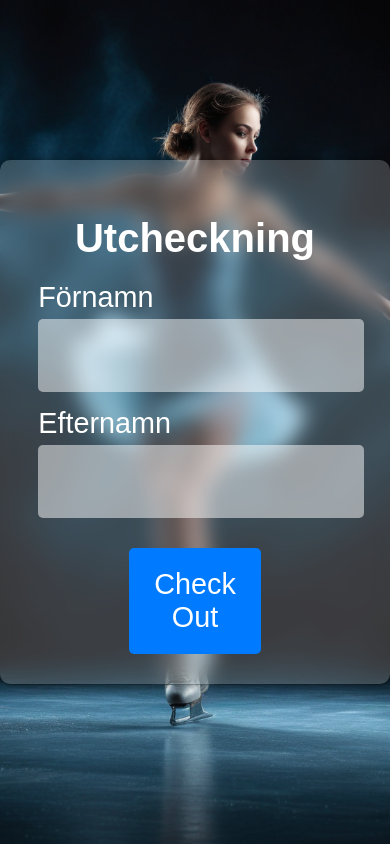
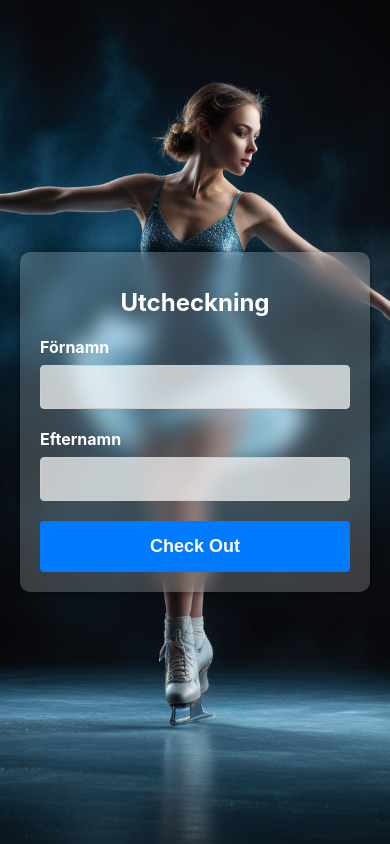
Before and after one commit to jockesv/iceskatecamp, a Flask app: page /check-out-form in a window 390 px wide. Run offline with Flask 3, Linux system fonts and the light colour scheme.

Commit message:
css optimized for smart phone

```diff
--- a/src/templates/check_out.html
+++ b/src/templates/check_out.html
@@ -2,8 +2,13 @@
 <html lang="en">
 <head>
     <meta charset="UTF-8">
+    <meta name="viewport" content="width=device-width, initial-scale=1, maximum-scale=1, user-scalable=no">
     <title>Utcheckning</title>
     <style>
+        * {
+            box-sizing: border-box;
+            -webkit-tap-highlight-color: transparent;
+        }
         body {
             background-image: url('{{ url_for('static', filename='ice_skater.png') }}');
             background-size: cover;
@@ -11,9 +16,10 @@
             display: flex;
             justify-content: center;
             align-items: center;
-            height: 100vh;
+            min-height: 100vh;
             margin: 0;
-            font-family: Arial, sans-serif;
+            padding: 20px;
+            font-family: -apple-system, BlinkMacSystemFont, 'Segoe UI', Roboto, Helvetica, Arial, sans-serif;
         }
         .container {
             background: rgba(255, 255, 255, 0.2);
@@ -21,80 +27,65 @@
             box-shadow: 0 0 10px rgba(0, 0, 0, 0.5);
             backdrop-filter: blur(10px);
             padding: 20px;
-            width: 90%;
-            max-width: 800px;
-            text-align: center;
-            display: flex;
-            flex-direction: column;
-            align-items: center;
+            width: 100%;
+            max-width: 400px;
         }
-        @media (max-width: 600px) {
-            .container {
-                width: 90%; /* Adjust the container width to 90% for smaller screens */
-                padding: 30px; /* Increase padding for better appearance */
-            }
-        }
-        .container h1 {
+        h1 {
             margin-bottom: 20px;
             color: #fff;
-            font-size: 2.5em; /* Increase the font size */
+            font-size: 24px;
+            text-align: center;
         }
         form {
             width: 100%;
-            display: flex;
-            flex-direction: column;
-            align-items: center;
         }
         .form-group {
-            width: 95%;
-            margin-bottom: 15px;
-            text-align: left;
+            margin-bottom: 20px;
         }
         .form-group label {
             display: block;
-            margin-bottom: 5px;
+            margin-bottom: 8px;
             color: #fff;
-            font-size: 1.8em; /* Increase the font size */
+            font-size: 16px;
+            font-weight: bold;
         }
         .form-group input {
             width: 100%;
-            padding-top: 20px;
-            padding-bottom: 20px;
-            padding-left: 10px;
-            border: none;
-            border-radius: 5px;
-            outline: none;
-            background: rgba(255, 255, 255, 0.5);
-            font-size: 1.8em; /* Increase the font size */
+            padding: 12px 15px;
+            border: 1px solid #ccc;
+            border-radius: 4px;
+            font-size: 16px;
+            appearance: none;
+            -webkit-appearance: none;
+            background: rgba(255, 255, 255, 0.7);
         }
         button {
-            padding: 20px;
+            width: 100%;
+            padding: 15px;
             border: none;
-            border-radius: 5px;
-            background-color: #007BFF;
+            border-radius: 4px;
+            background-color: #007AFF;
             color: #FFF;
+            font-size: 18px;
+            font-weight: bold;
             cursor: pointer;
-            width: 40%;
-            max-width: 600px; /* Ensure the button takes up 100% of the container */
-            margin-top: 15px; /* Add margin to separate from input fields */
-            font-size: 1.8em; /* Increase the font size */
+            transition: background-color 0.3s;
         }
-        button:hover {
+        button:active {
             background-color: #0056b3;
         }
         .flashes {
             list-style-type: none;
             padding: 0;
-            color: #fff;
-            margin-bottom: 10px;
+            margin-bottom: 20px;
         }
         .flashes li {
-            background-color: rgba(212, 237, 218, 0.7);
-            color: #155724;
-            border: 1px solid rgba(195, 230, 203, 0.7);
+            background-color: #4CAF50;
+            color: white;
             padding: 10px;
             margin-bottom: 10px;
             border-radius: 5px;
+            text-align: center;
         }
     </style>
 </head>
@@ -114,11 +105,11 @@
             {{ form.hidden_tag() }}
             <div class="form-group">
                 <label for="first_name">Förnamn</label>
-                <input type="text" id="first_name" name="first_name" value="{{ first_name }}">
+                <input type="text" id="first_name" name="first_name" value="{{ first_name }}" autocomplete="given-name">
             </div>
             <div class="form-group">
                 <label for="last_name">Efternamn</label>
-                <input type="text" id="last_name" name="last_name" value="{{ last_name }}">
+                <input type="text" id="last_name" name="last_name" value="{{ last_name }}" autocomplete="family-name">
             </div>
             <button type="submit">{{ form.submit.label }}</button>
         </form>
```
Also changed, not shown: src/templates/check_in.html (+38 -48 lines).
